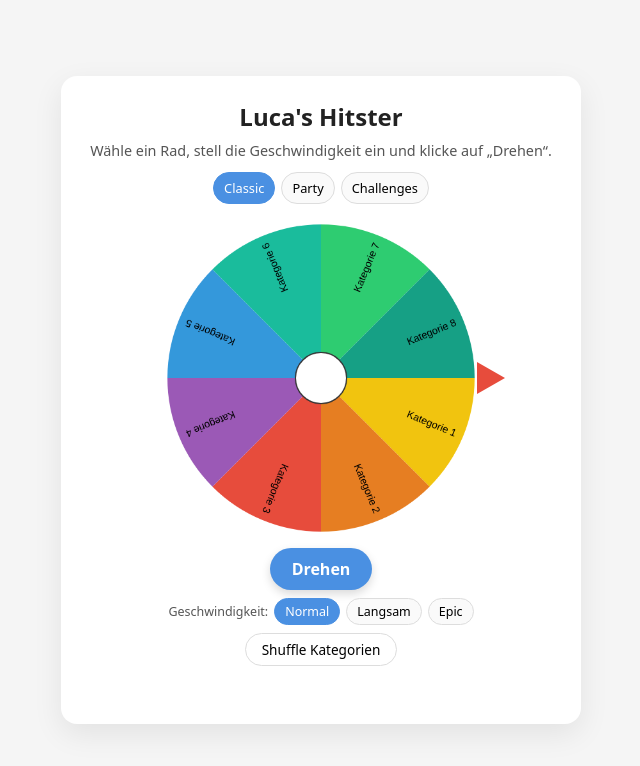
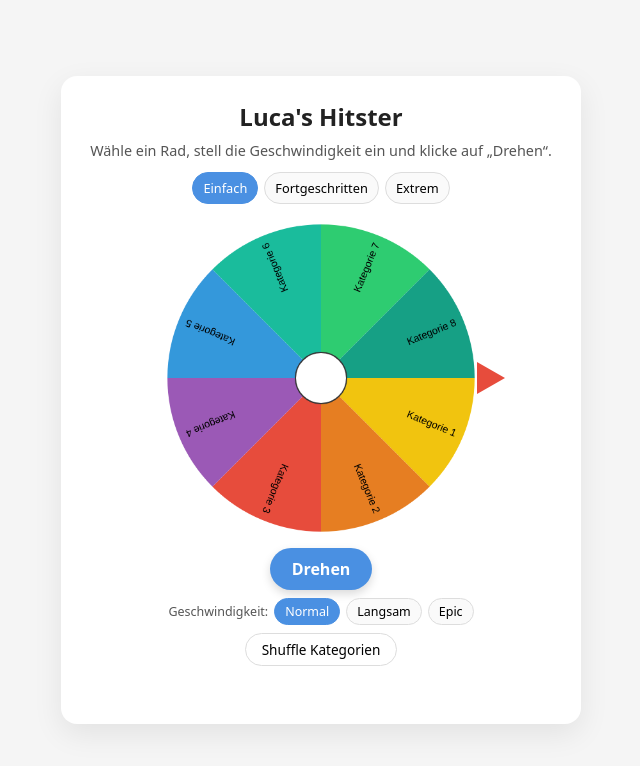
Before and after one commit to fcgwnjrz8k-hub/Luca-Hitster, a plain HTML site: page index.html in a window 1280 px wide. Shown: the whole page, without its empty margins (319-959 px from the left). Drawn offline with Linux system fonts and the light colour scheme.

Commit message:
Update index.html

```diff
--- a/index.html
+++ b/index.html
@@ -206,9 +206,9 @@
 
     <!-- Tabs für mehrere Glücksräder -->
     <div class="preset-tabs">
-      <button class="preset-btn active" data-preset="classic">Classic</button>
-      <button class="preset-btn" data-preset="party">Party</button>
-      <button class="preset-btn" data-preset="challenges">Challenges</button>
+      <button class="preset-btn active" data-preset="classic">Einfach</button>
+      <button class="preset-btn" data-preset="party">Fortgeschritten</button>
+      <button class="preset-btn" data-preset="challenges">Extrem</button>
     </div>
 
     <div class="wheel-container">
```
